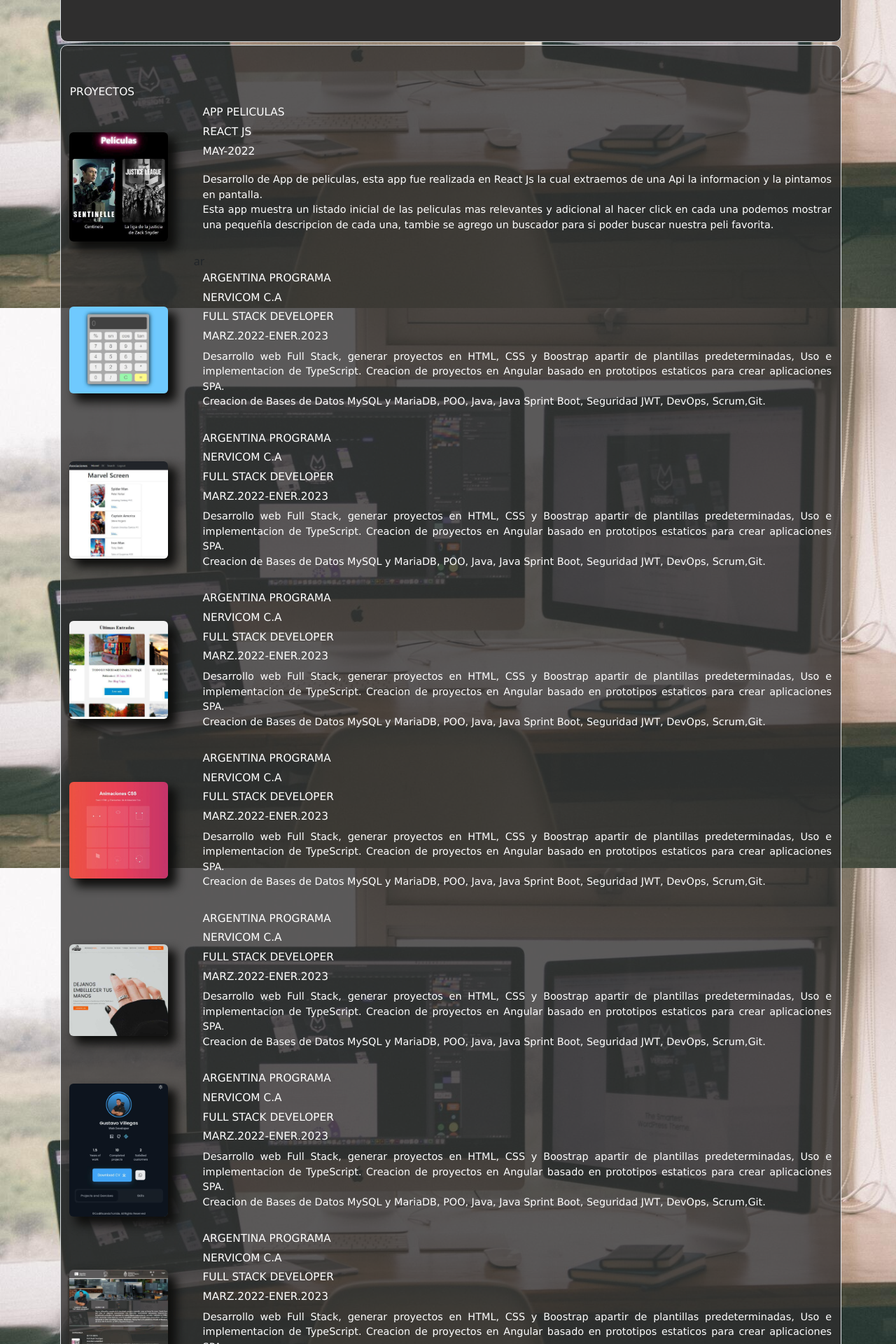
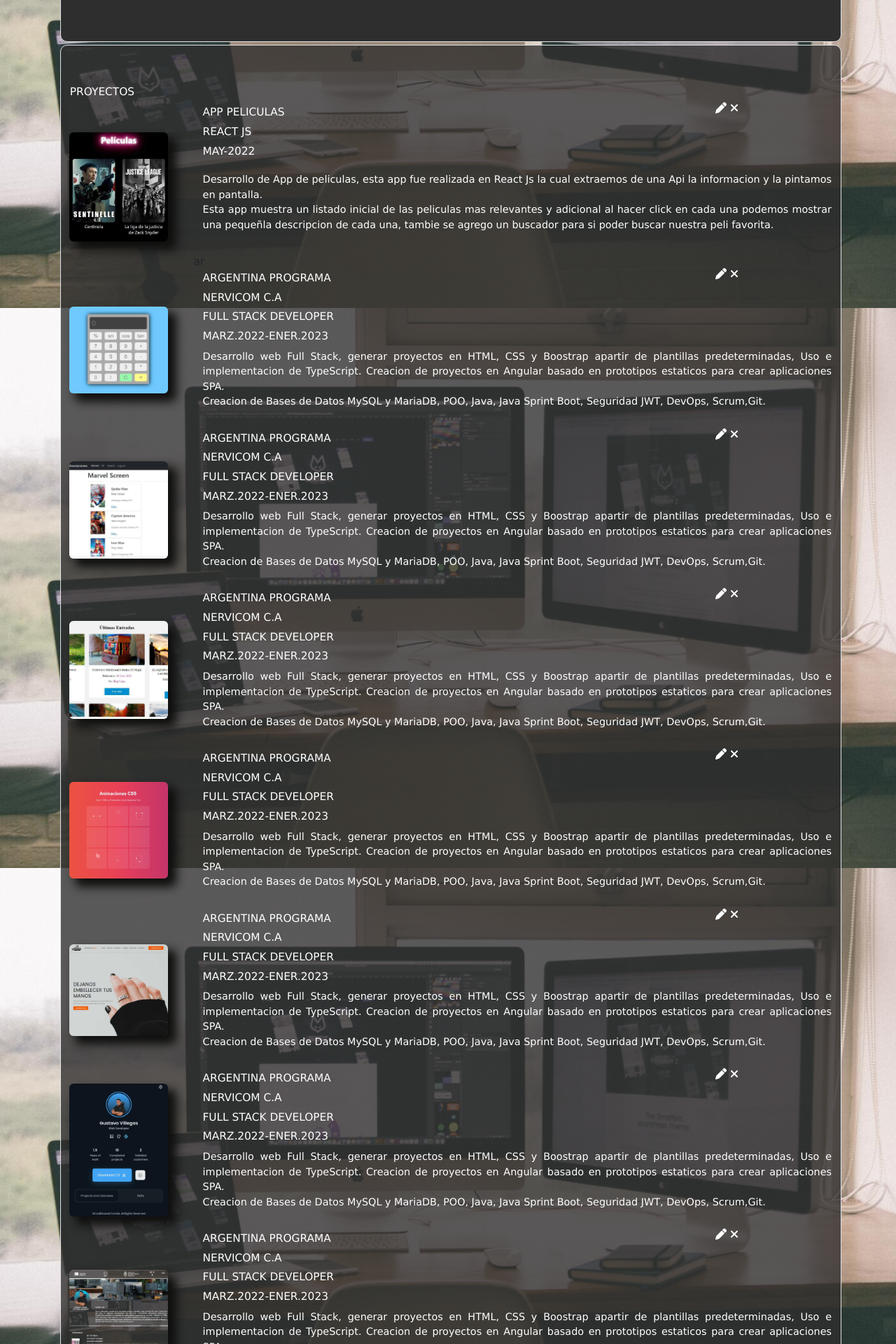
Before and after one commit to opel777/Portafoliofrontend2, an Angular app: page / in a window 1280 px wide. Shown: the part 2760-4680 px from the top of the page at 70% size. Built offline with nearby package versions, Linux system fonts and the light colour scheme.

Commit message:
agregando btn edit a proyectos

```diff
--- a/src/app/componentes/proyectos/proyectos.component.html
+++ b/src/app/componentes/proyectos/proyectos.component.html
@@ -14,6 +14,14 @@
     </div>
     <div class="col-9 col-sm-10 col-md-10 col-lg-10">
       <h2 class="proyectos">APP PELICULAS</h2>
+      <div class="edit_about">
+        <a href="#" class="edit-right">
+          <i class="fa fa-pen"></i>
+        </a>
+        <a href="#" class="delete"
+          ><i class="fa-sharp fa-solid fa-xmark"></i
+        ></a>
+      </div>
       <h2 class="proyectos">REACT JS</h2>
       <h2 class="proyectos">MAY-2022</h2>
       <p class="proyectos">
@@ -37,6 +45,14 @@
     </div>
     <div class="col-9 col-sm-10 col-md-10 col-lg-10">
       <h2 class="experiencia">ARGENTINA PROGRAMA</h2>
+      <div class="edit_about">
+        <a href="#" class="edit-right">
+          <i class="fa fa-pen"></i>
+        </a>
+        <a href="#" class="delete"
+          ><i class="fa-sharp fa-solid fa-xmark"></i
+        ></a>
+      </div>
       <h2 class="experiencia">NERVICOM C.A</h2>
       <h2 class="experiencia">FULL STACK DEVELOPER</h2>
       <h2 class="experiencia">MARZ.2022-ENER.2023</h2>
@@ -60,6 +76,14 @@
     </div>
     <div class="col-9 col-sm-10 col-md-10 col-lg-10">
       <h2 class="experiencia">ARGENTINA PROGRAMA</h2>
+      <div class="edit_about">
+        <a href="#" class="edit-right">
+          <i class="fa fa-pen"></i>
+        </a>
+        <a href="#" class="delete"
+          ><i class="fa-sharp fa-solid fa-xmark"></i
+        ></a>
+      </div>
       <h2 class="experiencia">NERVICOM C.A</h2>
       <h2 class="experiencia">FULL STACK DEVELOPER</h2>
       <h2 class="experiencia">MARZ.2022-ENER.2023</h2>
@@ -83,6 +107,14 @@
     </div>
     <div class="col-9 col-sm-10 col-md-10 col-lg-10">
       <h2 class="experiencia">ARGENTINA PROGRAMA</h2>
+      <div class="edit_about">
+        <a href="#" class="edit-right">
+          <i class="fa fa-pen"></i>
+        </a>
+        <a href="#" class="delete"
+          ><i class="fa-sharp fa-solid fa-xmark"></i
+        ></a>
+      </div>
       <h2 class="experiencia">NERVICOM C.A</h2>
       <h2 class="experiencia">FULL STACK DEVELOPER</h2>
       <h2 class="experiencia">MARZ.2022-ENER.2023</h2>
@@ -106,6 +138,14 @@
     </div>
     <div class="col-9 col-sm-10 col-md-10 col-lg-10">
       <h2 class="experiencia">ARGENTINA PROGRAMA</h2>
+      <div class="edit_about">
+        <a href="#" class="edit-right">
+          <i class="fa fa-pen"></i>
+        </a>
+        <a href="#" class="delete"
+          ><i class="fa-sharp fa-solid fa-xmark"></i
+        ></a>
+      </div>
       <h2 class="experiencia">NERVICOM C.A</h2>
       <h2 class="experiencia">FULL STACK DEVELOPER</h2>
       <h2 class="experiencia">MARZ.2022-ENER.2023</h2>
@@ -129,6 +169,14 @@
     </div>
     <div class="col-9 col-sm-10 col-md-10 col-lg-10">
       <h2 class="experiencia">ARGENTINA PROGRAMA</h2>
+      <div class="edit_about">
+        <a href="#" class="edit-right">
+          <i class="fa fa-pen"></i>
+        </a>
+        <a href="#" class="delete"
+          ><i class="fa-sharp fa-solid fa-xmark"></i
+        ></a>
+      </div>
       <h2 class="experiencia">NERVICOM C.A</h2>
       <h2 class="experiencia">FULL STACK DEVELOPER</h2>
       <h2 class="experiencia">MARZ.2022-ENER.2023</h2>
@@ -152,6 +200,14 @@
     </div>
     <div class="col-9 col-sm-10 col-md-10 col-lg-10">
       <h2 class="experiencia">ARGENTINA PROGRAMA</h2>
+      <div class="edit_about">
+        <a href="#" class="edit-right">
+          <i class="fa fa-pen"></i>
+        </a>
+        <a href="#" class="delete"
+          ><i class="fa-sharp fa-solid fa-xmark"></i
+        ></a>
+      </div>
       <h2 class="experiencia">NERVICOM C.A</h2>
       <h2 class="experiencia">FULL STACK DEVELOPER</h2>
       <h2 class="experiencia">MARZ.2022-ENER.2023</h2>
@@ -175,6 +231,14 @@
     </div>
     <div class="col-9 col-sm-10 col-md-10 col-lg-10">
       <h2 class="experiencia">ARGENTINA PROGRAMA</h2>
+      <div class="edit_about">
+        <a href="#" class="edit-right">
+          <i class="fa fa-pen"></i>
+        </a>
+        <a href="#" class="delete"
+          ><i class="fa-sharp fa-solid fa-xmark"></i
+        ></a>
+      </div>
       <h2 class="experiencia">NERVICOM C.A</h2>
       <h2 class="experiencia">FULL STACK DEVELOPER</h2>
       <h2 class="experiencia">MARZ.2022-ENER.2023</h2>
```
